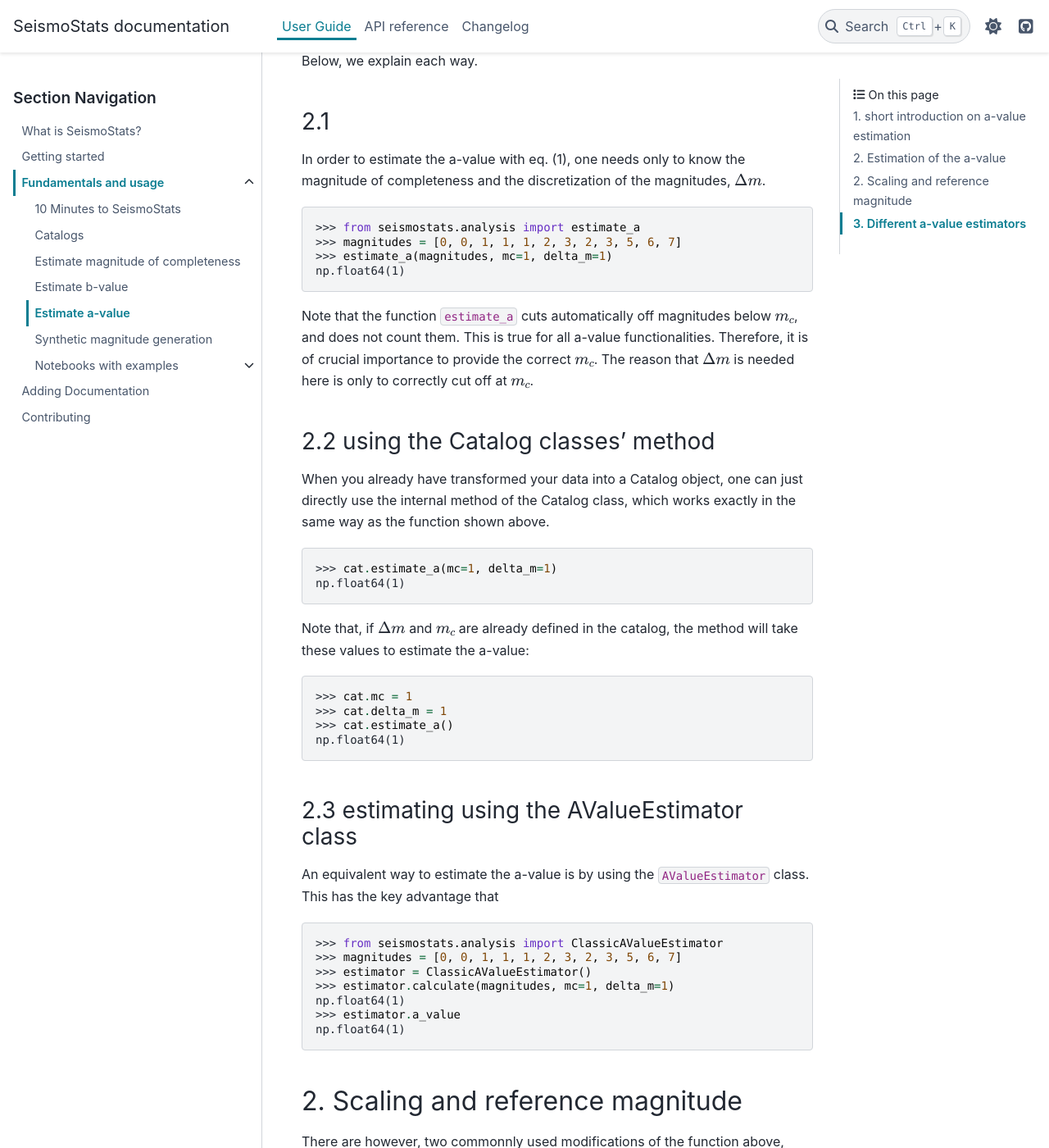
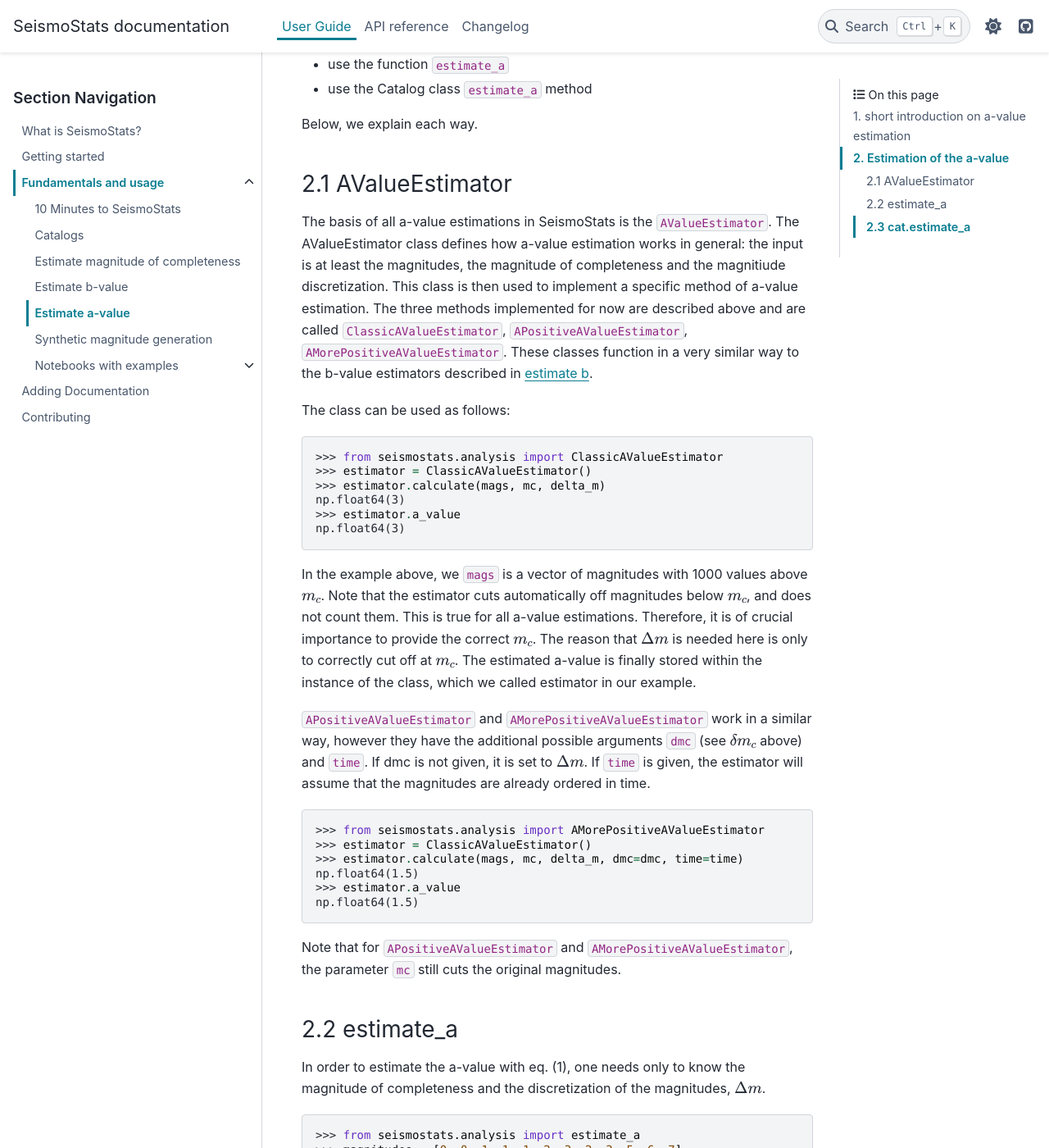
Before and after one commit to swiss-seismological-service/SeismoStats, a Sphinx documentation site: the page built from docs/source/user/estimate_a.md, in a window 1280 px wide and 1400 px high, scrolled down 2176 px. Shown: the whole window at 82% size. Built offline with Sphinx 7.4.7 and the PyData theme 0.15.4, drawn with Linux system fonts in a browser that asks for light colours; pages that are not in the unit, such as notebooks, are missing from menus; the version number could not be read and is left out; some of the changed text lies outside the part shown.

Commit message:
add to estimate_a

````diff
--- a/docs/source/user/estimate_a.md
+++ b/docs/source/user/estimate_a.md
@@ -1,5 +1,4 @@
 # Estimate a-value
-
 The a-value is the parameter in the Gutenberg-Richter law that contains the information on the rate of seismicity within the volume and time interval of interest. Here, we will shortly explain the way to estimate the a-value, how to scale it correctly such that it can be compared accross catalogs, and explain the different methods available.
 
 ## 1. short introduction on a-value estimation
@@ -15,30 +14,61 @@
 a = \log N(m_c).  \tag{1}
 $$
 
+There are however, two commonnly used modifications of the function above, which are relevant if we want to compare different a-values to each other.
+
 ### 1.1 Reference magnitude
+First, it might be that the level of completeness is not constant. Therefore, in practive many do instead estimate the a-value with respect to a certain reference magnitude, such that the $10^{a_{m_{ref}}} = N(m_{ref})$. Here, $N(m_{ref})$ is not the actual nuber of earthquakes above $m_{ref}$, but the extrapolated number if the GR-law was perfectly valid above and below $m_c$, as shown in Fig. 1 below. The new a-value can now be estimated using the a-value defined in eq. (1): $a_{m_{ref}} = a - b(m_{ref} - m_c)$.
 
-There are however, two commonnly used modifications of the function above, which are relevanbt if we want to compare different a-values to each other.
-
-First, it might be that the level of completeness is not constant. Therefore, in practive many do instead estimate the a-value with respect to a certain reference magnitude, such that the $10^{a_{m_{ref}}} = N(m_{ref})$. Here, $N(m_{ref})$ is not the actual nuber of earthquakes above $m_{ref}$, but the extrapolated number if the GR-law was perfectly valid above and below $m_c$, as shown in the sketch below. Eq. (1) changes effectively to $a_{m_{ref}} = a - b(m_{ref} - m_c)$.
-
-![reference_magnitude](../_static/a_value_reference.png "Sketch of reference magnitude")
+<figure>
+  <img src="../_static/a_value_reference.png" alt="Alt text" width="400"/>
+  <figcaption>Figure 1: Sketch of the reference magnitude.</figcaption>
+</figure>
 
 ### 1.2 Scaling
-
-Second, the time intervals that are compared are often not the same, making it hard to compare. In many cases, researchers scale the a-value such that $N(m)$ means the number of earthquakes above $m$ within a year. We included this possibility in the form of a scaling factor. If the interval of observation is 10 yearsbut we want to scale the a-value to one year
+Second, the time intervals that are compared are often not the same, making it hard to compare. In many cases, researchers scale the a-value such that $N(m)$ means the number of earthquakes above $m$ within a year (which is effectively a rate). We included this possibility in the form of a scaling factor. This scaling factor encompasses information of how many time-units fit within the time interval of observation. E.g., if the interval of observation is 10 years but we want to scale the a-value to one year, the scaling factor is 10. Note that the same can be applied for spatial comparison: If we want to compare the number of earthquakes in two different volumes, we might be interested in the number of earthquakes per cubic kms. If we have a volume of 100 cubic kms, the scaling factor is therefore 100.
 
 ### 1.3 Positive methods
+Finally, similarly as for the b-value estimation, it was proposed to estimate the a-value taking only the earthquakes that are larger than the previous one into account. This is built on the implicit assumption that the momentary completeness is given by the magnitude of the last detected earthquake.
 
 ## 2. Estimation of the a-value
 In seismostats, we provide several ways to estimate the a-value:
 
+- use the `AValueEstimator` class
 - use the function `estimate_a`
 - use the Catalog class  `estimate_a` method
-- use the `AValueEstimator` class
 
 Below, we explain each way.
 
-### 2.1
+### 2.1 AValueEstimator
+The basis of all a-value estimations in SeismoStats is the `AValueEstimator`. The AValueEstimator class defines how a-value estimation works in general: the input is at least the magnitudes, the magnitude of completeness and the magnitiude discretization. This class is then used to implement a specific method of a-value estimation. The three methods implemented for now are described above and are called `ClassicAValueEstimator`, `APositiveAValueEstimator`, `AMorePositiveAValueEstimator`. These classes function in a very similar way to the b-value estimators described in {doc}`estimate b <estimate_b>`.
+
+The class can be used as follows:
+
+```python
+>>> from seismostats.analysis import ClassicAValueEstimator
+>>> estimator = ClassicAValueEstimator()
+>>> estimator.calculate(mags, mc, delta_m)
+np.float64(3)
+>>> estimator.a_value
+np.float64(3)
+```
+
+In the example above, we `mags` is a vector of magnitudes with 1000 values above $m_c$. Note that the estimator cuts automatically off magnitudes below $m_c$, and does not count them. This is true for all a-value estimations. Therefore, it is of crucial importance to provide the correct $m_c$. The reason that $\Delta m$ is needed here is only to correctly cut off at $m_c$. The estimated a-value is finally stored within the instance of the class, which we called estimator in our example.
+
+`APositiveAValueEstimator` and `AMorePositiveAValueEstimator` work in a similar way, however they have the additional possible arguments `dmc` (see $\delta m_c$ above) and `time`. If dmc is not given, it is set to $\Delta m$. If `time` is given, the estimator will assume that the magnitudes are already ordered in time.
+
+```python
+>>> from seismostats.analysis import AMorePositiveAValueEstimator
+>>> estimator = ClassicAValueEstimator()
+>>> estimator.calculate(mags, mc, delta_m, dmc=dmc, time=time)
+np.float64(1.5)
+>>> estimator.a_value
+np.float64(1.5)
+```
+
+Note that for `APositiveAValueEstimator` and `AMorePositiveAValueEstimator`, the parameter `mc` still cuts the original magnitudes.
+
+### 2.2 estimate_a
 In order to estimate the a-value with eq. (1), one needs only to know the magnitude of completeness and the discretization of the magnitudes, $\Delta m$.
 
 ```python
@@ -50,7 +80,7 @@
 
 Note that the function `estimate_a` cuts automatically off magnitudes below $m_c$, and does not count them. This is true for all a-value functionalities. Therefore, it is of crucial importance to provide the correct $m_c$. The reason that $\Delta m$ is needed here is only to correctly cut off at $m_c$.
 
-### 2.2 using the Catalog classes' method
+### 2.3 cat.estimate_a
 When you already have transformed your data into a Catalog object, one can just directly use the internal method of the Catalog class, which works exactly in the same way as the function shown above.
 
 ```python
@@ -67,28 +97,4 @@
 np.float64(1)
 ```
 
-### 2.3 estimating using the AValueEstimator class
-An equivalent way to estimate the a-value is by using the `AValueEstimator` class. This has the key advantage that
-
-```python
->>> from seismostats.analysis import ClassicAValueEstimator
->>> magnitudes = [0, 0, 1, 1, 1, 2, 3, 2, 3, 5, 6, 7]
->>> estimator = ClassicAValueEstimator()
->>> estimator.calculate(magnitudes, mc=1, delta_m=1)
-np.float64(1)
->>> estimator.a_value
-np.float64(1)
-```
-
-
-## 2. Scaling and reference magnitude
-
-There are however, two commonnly used modifications of the function above, which are relevanbt if we want to compare different a-values to each other.
-
-First, it might be that the level of completeness is not constant. Therefore, it is often a convention to instead estimate the a-value with respect to a certain reference magnitude, such that the $10^{a_{m_{ref}}} = N(m_{ref})$. Here, $N(m_{ref})$ is not the actual nuber of earthquakes above $m_{ref}$, but the extrapolated number if the GR-law was perfectly valid above and below $m_c$, as shown in the sketch below. Eq. (1) changes effectively to $a_{m_{ref}} = a - b(m_{ref} - m_c)$.
-
-![reference_magnitude](../_static/a_value_reference.png "Sketch of reference magnitude")
-
-Second, one might want to compare time intervals of different length, but be interested in the earthquake rate. In this case, it is custom to estimate the a-value with respect to a reference time interval, which is often taken to be one year. We've included this funcionality by introducing a scaling factor. The scaling
-
-## 3. Different a-value estimators
+This is practical: if
````
Also changed, not shown: docs/source/user/10minute_intro.md (+6 -6 lines), docs/source/user/estimate_mc.md (+1 -7 lines), docs/source/_static/a_value_reference.png.
